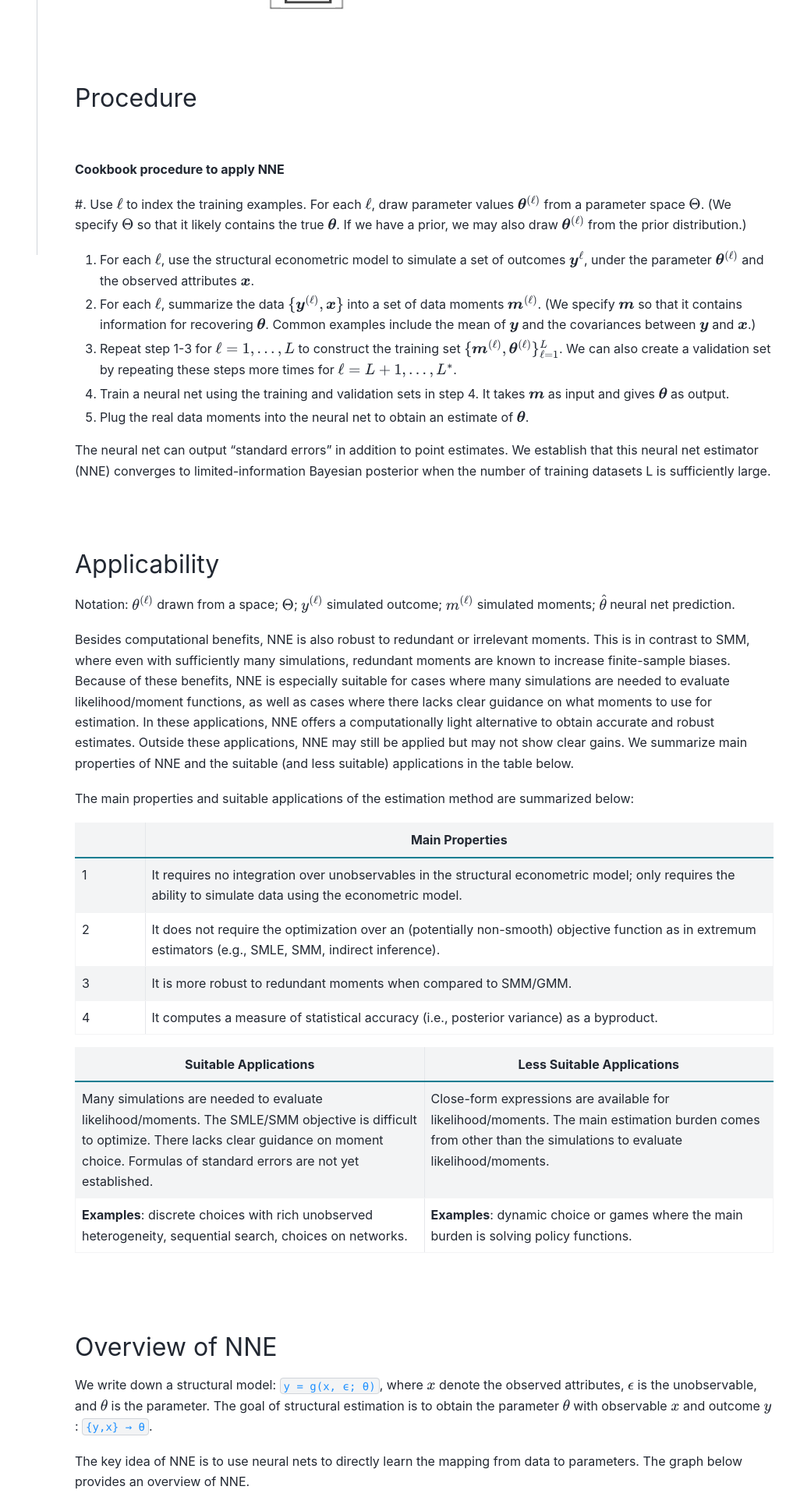
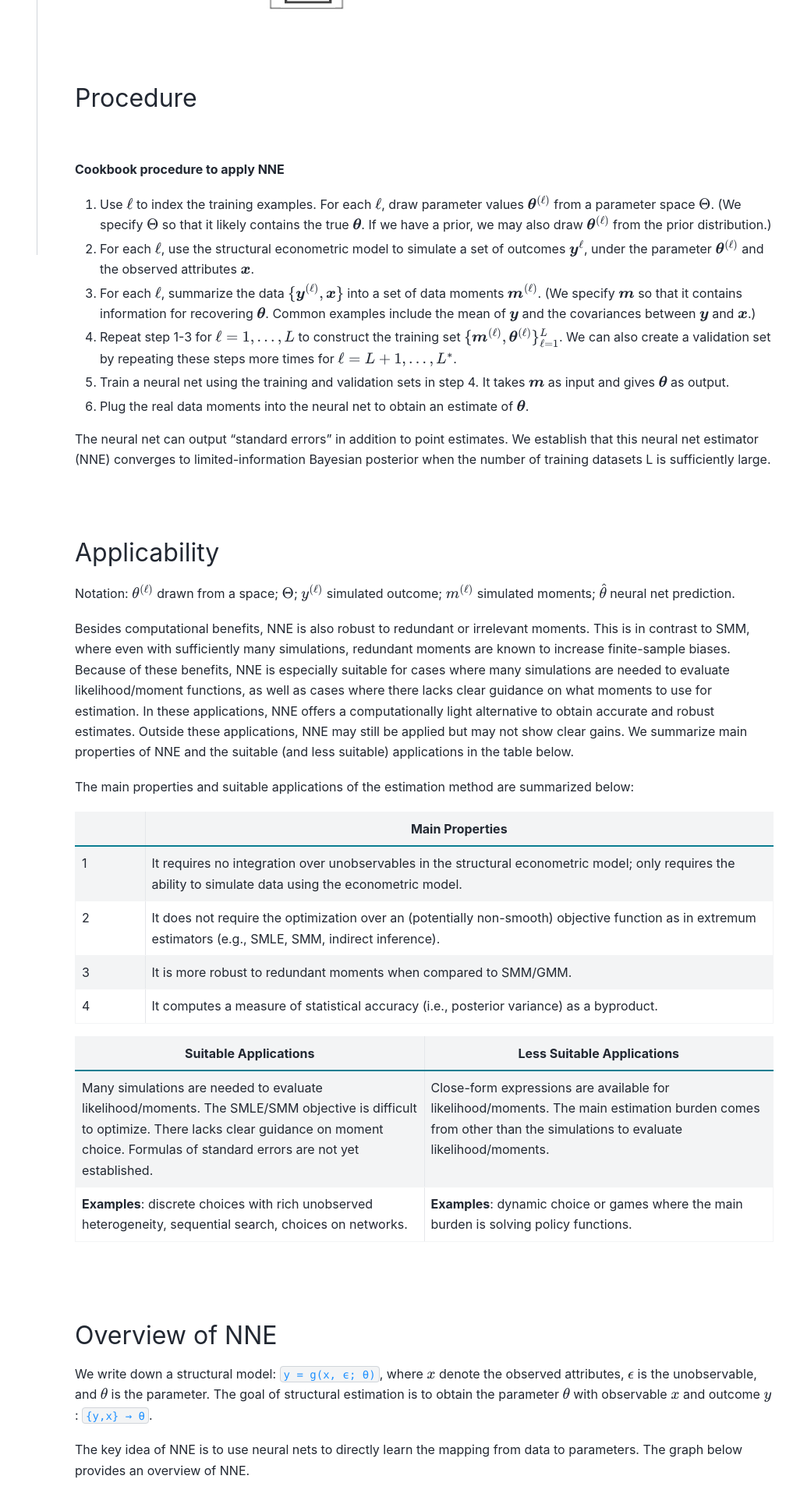
Before and after one commit to nnehome/nnehome.github.io, a Sphinx documentation site: the page built from docs/source/home/home.rst, in a window 1280 px wide. Shown: the part 1542-3462 px from the top of the page at 78% size, without its empty margins (272-1280 px from the left). Built offline with Sphinx 7.4.7 and the PyData theme 0.15.4, drawn with Linux system fonts in a browser that asks for light colours.

Commit message:
some change

```diff
--- a/docs/source/home/home.rst
+++ b/docs/source/home/home.rst
@@ -60,7 +60,6 @@ Procedure
 **Cookbook procedure to apply NNE**
 
 #. Use :math:`\ell` to index the training examples. For each :math:`\ell`, draw parameter values :math:`\boldsymbol{\theta}^{(\ell)}` from a parameter space :math:`\Theta`. (We specify :math:`\Theta` so that it likely contains the true :math:`\boldsymbol{\theta}`. If we have a prior, we may also draw :math:`\boldsymbol{\theta}^{(\ell)}` from the prior distribution.)
-:math:`\quad`
 
 #. For each :math:`\ell`, use the structural econometric model to simulate a set of outcomes :math:`\boldsymbol{y}^{\ell}`, under the parameter :math:`\boldsymbol{\theta}^{(\ell)}` and the observed attributes :math:`\boldsymbol{x}`.
 
```
